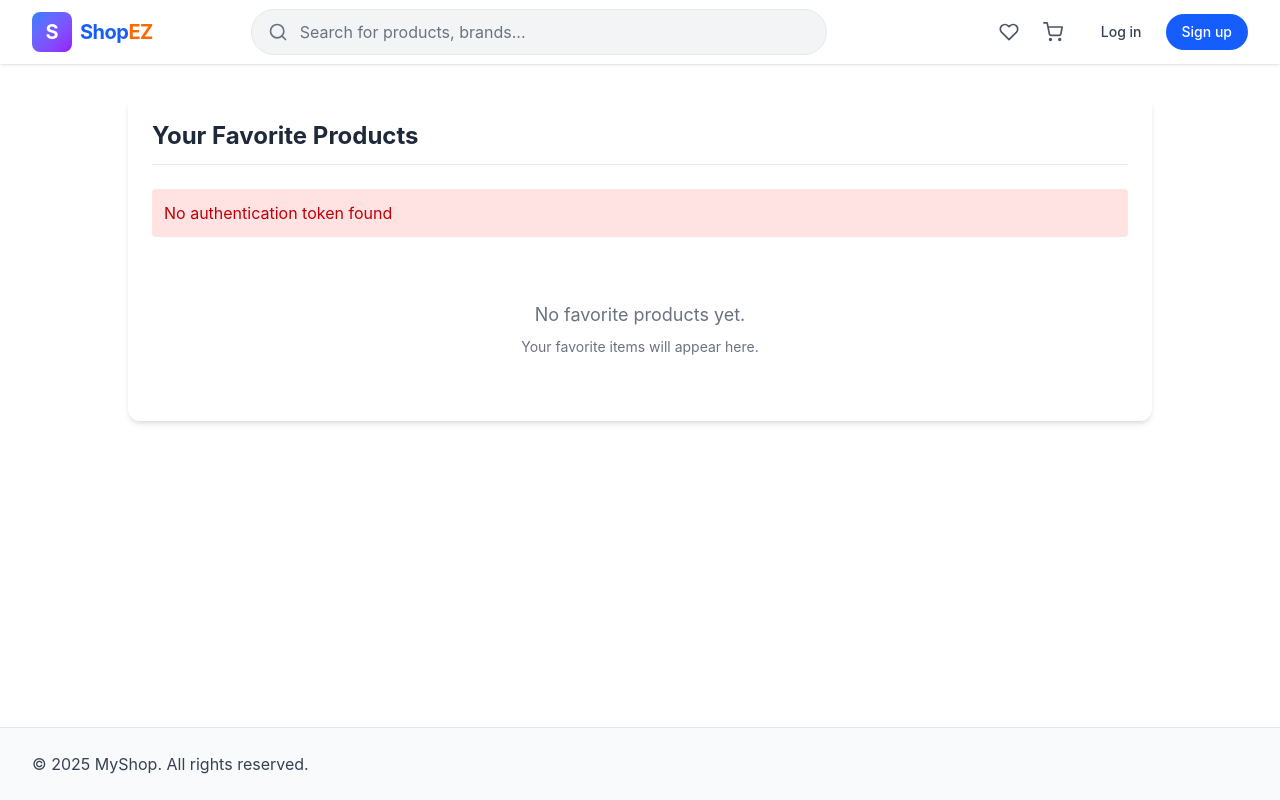
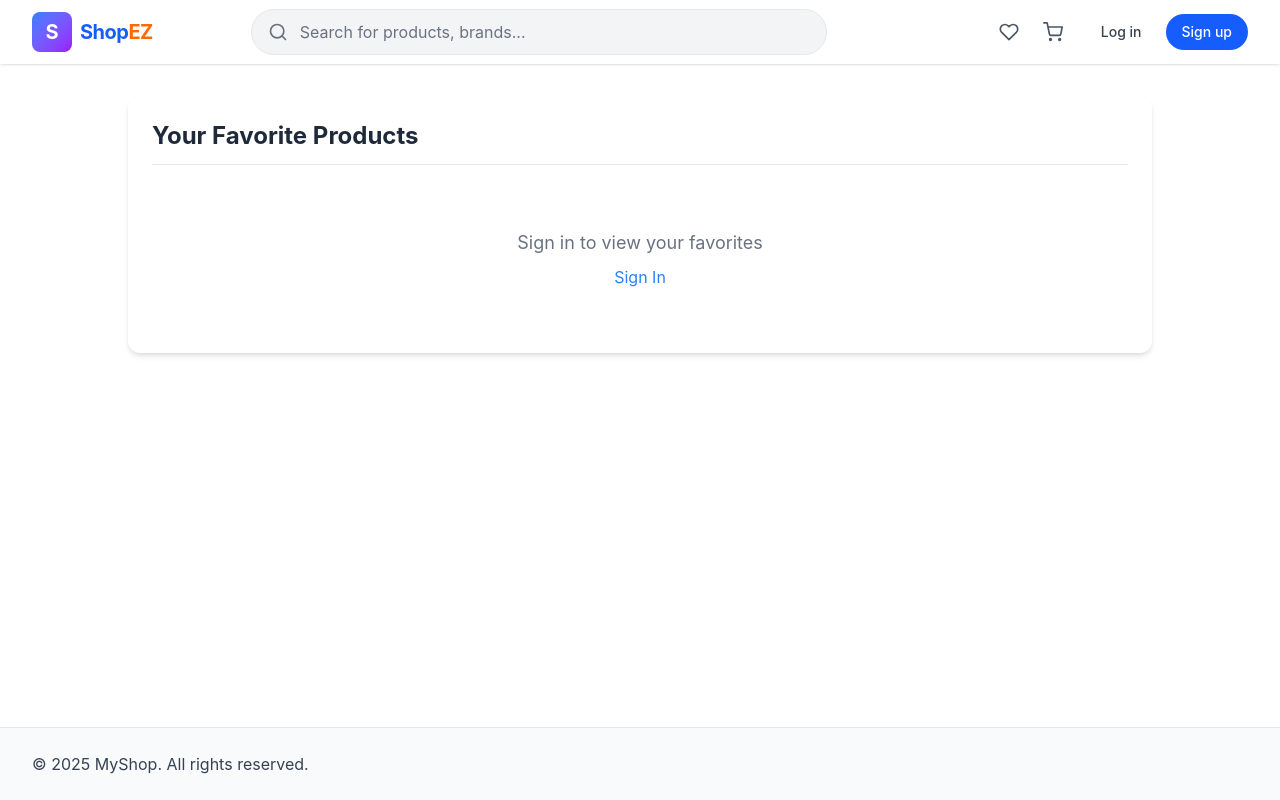
Before and after one commit to Gopichandu923/e-commerce, a React (Vite) app in the folder client/: page /favourite in a window 1280 px wide. Built offline with nearby package versions, Linux system fonts and the light colour scheme.

Commit message:
updated the navigation and corrected the error

```diff
--- a/client/src/pages/FavouritePage.jsx
+++ b/client/src/pages/FavouritePage.jsx
@@ -1,24 +1,58 @@
-import React, { useEffect } from "react";
+import React, { useEffect, useMemo, useRef, useState } from "react";
+import { Link } from "react-router-dom";
 import { useDispatch, useSelector } from "react-redux";
 import {
   getFavourites,
   removeFromFavourites,
 } from "../redux/favourites/favouriteActions";
+import { getUserFromCookie } from "../utils/cookie.js";
 
 const FavoriteComponent = () => {
   const dispatch = useDispatch();
-
   const { favourite, loading, error } = useSelector(
     (state) => state.favourites
   );
+  const [isBrowser, setIsBrowser] = useState(false);
+  const hasFetched = useRef(false);
 
   useEffect(() => {
-    dispatch(getFavourites());
-  }, [dispatch]);
+    setIsBrowser(true);
+  }, []);
+
+  const currentUser = useMemo(() => {
+    return isBrowser ? getUserFromCookie() : null;
+  }, [isBrowser]);
+
+  useEffect(() => {
+    if (!isBrowser) return;
+
+    if (currentUser?.token && !hasFetched.current) {
+      hasFetched.current = true;
+      dispatch(getFavourites());
+    }
+  }, [dispatch, isBrowser, currentUser]);
 
   const handleRemoveFavorite = (id) => {
-    dispatch(removeFromFavourites(id));
+    if (currentUser?.token) {
+      dispatch(removeFromFavourites(id));
+    }
   };
+
+  if (!currentUser) {
+    return (
+      <div className="max-w-5xl mx-auto p-4 sm:p-6 bg-white rounded-xl shadow-md mt-8">
+        <h2 className="text-2xl font-bold text-gray-800 pb-3 mb-6 border-b border-gray-200">
+          Your Favorite Products
+        </h2>
+        <div className="text-center py-10 text-gray-500">
+          <p className="text-lg">Sign in to view your favorites</p>
+          <Link to="/login" className="text-blue-500 hover:underline mt-2 inline-block">
+            Sign In
+          </Link>
+        </div>
+      </div>
+    );
+  }
 
   return (
     <div className="max-w-5xl mx-auto p-4 sm:p-6 bg-white rounded-xl shadow-md mt-8">
@@ -37,7 +71,9 @@ const FavoriteComponent = () => {
       ) : favourite.length === 0 ? (
         <div className="text-center py-10 text-gray-500">
           <p className="text-lg">No favorite products yet.</p>
-          <p className="text-sm mt-2">Your favorite items will appear here.</p>
+          <Link to="/shop" className="text-blue-500 hover:underline mt-2 inline-block">
+            Start Shopping
+          </Link>
         </div>
       ) : (
         <div className="grid sm:grid-cols-2 md:grid-cols-3 gap-6">
```
